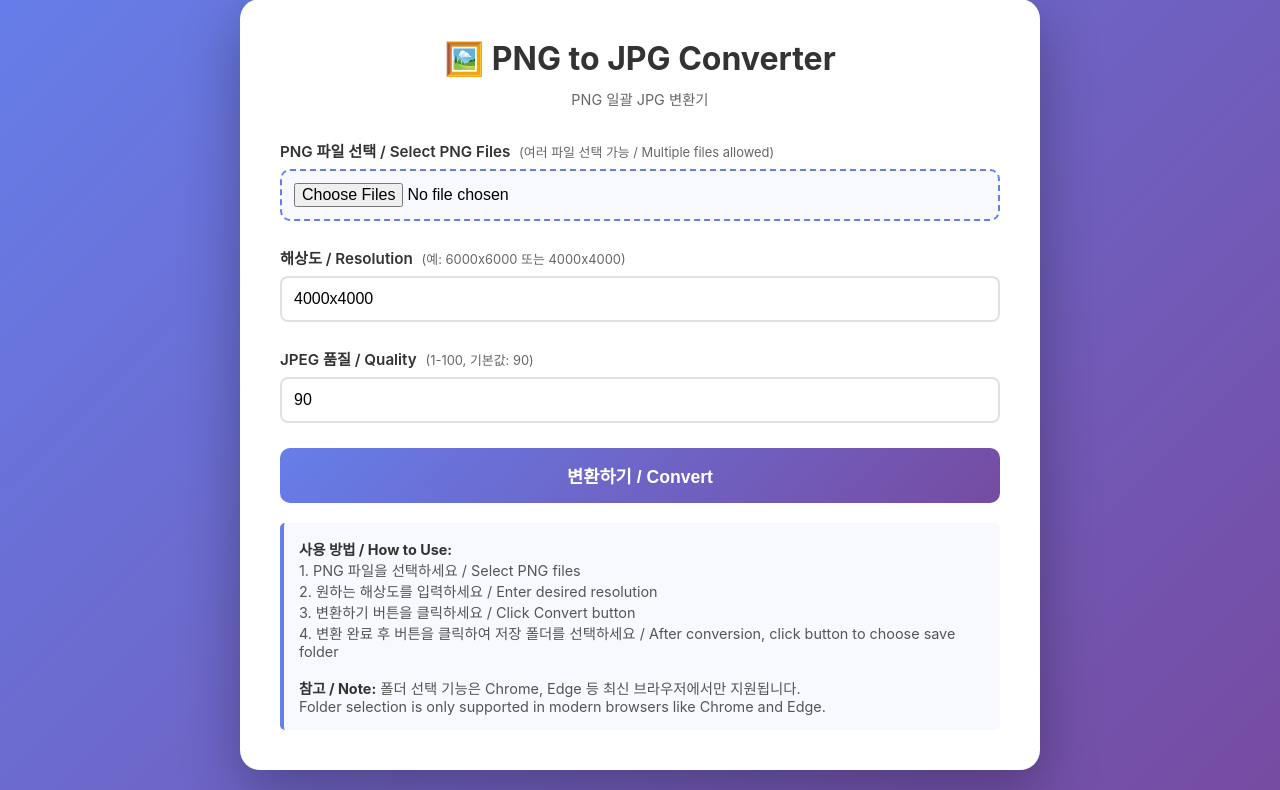
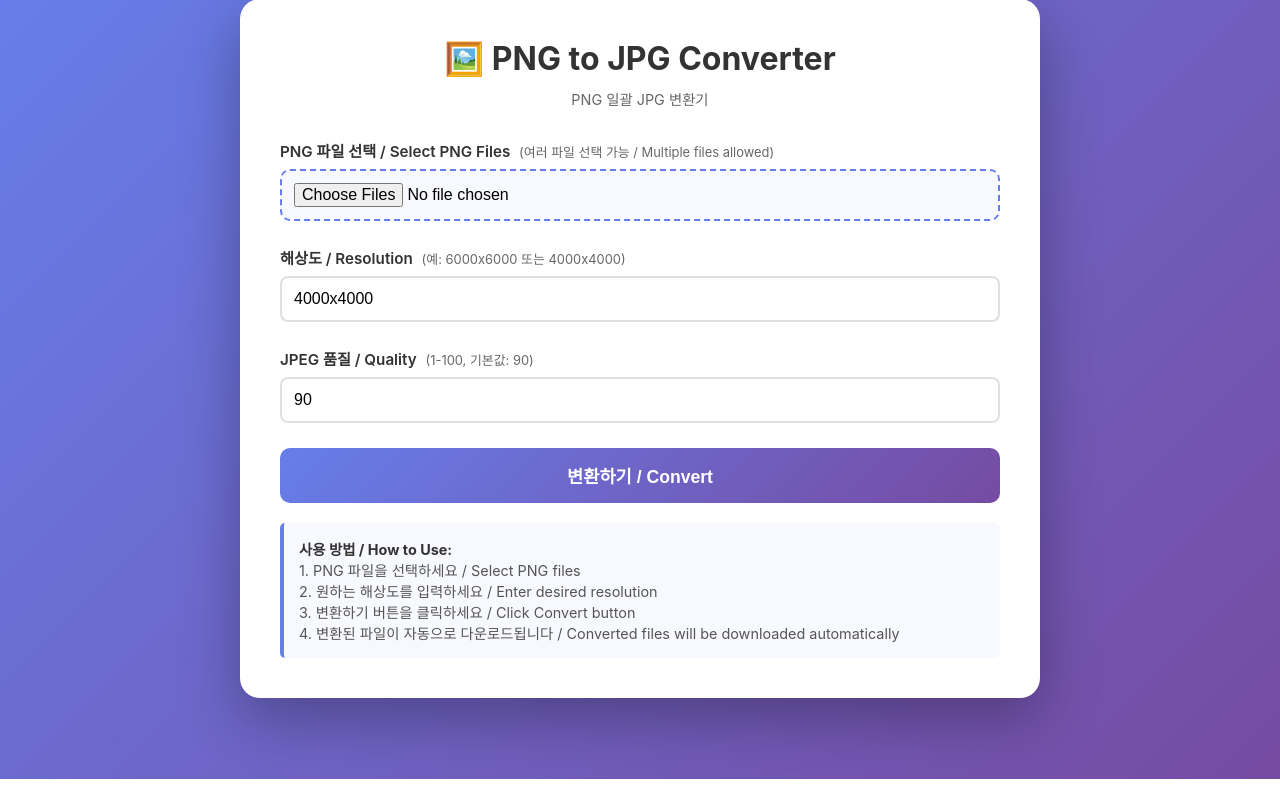
Before and after one commit to JIMPARK80/PNG-to-JPG-converter, a Flask app: page / in a window 1280 px wide. Shown: the part 21-811 px from the top of the page. Run offline with Flask 3, Linux system fonts and the light colour scheme; some libraries are stand-ins or nearby versions.

Commit message:
revert: Revert to initial Render deployment state - Remove folder selection, restore auto download

```diff
--- a/templates/index.html
+++ b/templates/index.html
@@ -4,8 +4,6 @@
     <meta charset="UTF-8">
     <meta name="viewport" content="width=device-width, initial-scale=1.0">
     <title>PNG to JPG Converter / PNG 일괄 JPG 변환기</title>
-    <!-- JSZip 라이브러리 (ZIP 파일 압축 해제용) -->
-    <script src="https://cdnjs.cloudflare.com/ajax/libs/jszip/3.10.1/jszip.min.js"></script>
     <style>
         * {
             margin: 0;
@@ -282,10 +280,7 @@
             1. PNG 파일을 선택하세요 / Select PNG files<br>
             2. 원하는 해상도를 입력하세요 / Enter desired resolution<br>
             3. 변환하기 버튼을 클릭하세요 / Click Convert button<br>
-            4. 변환 완료 후 버튼을 클릭하여 저장 폴더를 선택하세요 / After conversion, click button to choose save folder<br>
-            <br>
-            <strong>참고 / Note:</strong> 폴더 선택 기능은 Chrome, Edge 등 최신 브라우저에서만 지원됩니다.<br>
-            Folder selection is only supported in modern browsers like Chrome and Edge.
+            4. 변환된 파일이 자동으로 다운로드됩니다 / Converted files will be downloaded automatically
         </div>
     </div>
 
@@ -362,101 +357,29 @@
 
                 // 다운로드 버튼 텍스트 설정
                 if (isZip && fileCount > 1) {
-                    downloadLink.textContent = `📦 ${fileCount}개 파일 저장 폴더 선택 / Choose folder for ${fileCount} files`;
+                    downloadLink.textContent = `📦 ${fileCount}개 파일 압축 다운로드 / Download ${fileCount} files as ZIP`;
                     downloadInfo.innerHTML = `
                         <strong>✅ 변환 완료! / Conversion Complete!</strong><br>
                         ${fileCount}개의 파일이 압축되어 있습니다 / ${fileCount} files are compressed<br>
-                        아래 버튼을 클릭하여 저장 폴더를 선택하세요 / Click the button below to choose save folder
+                        아래 버튼을 클릭하여 다운로드하세요 / Click the button below to download
                     `;
                 } else {
-                    downloadLink.textContent = `📥 ${filename} 저장 폴더 선택 / Choose folder for ${filename}`;
+                    downloadLink.textContent = `📥 ${filename} 다운로드 / Download ${filename}`;
                     downloadInfo.innerHTML = `
                         <strong>✅ 변환 완료! / Conversion Complete!</strong><br>
-                        아래 버튼을 클릭하여 저장 폴더를 선택하세요 / Click the button below to choose save folder
+                        아래 버튼을 클릭하여 다운로드하세요 / Click the button below to download
                     `;
                 }
+
+                // 다운로드 링크 설정
+                downloadLink.href = url;
+                downloadLink.download = filename;
 
                 // 다운로드 섹션 표시
                 downloadSection.classList.add('active');
 
                 // 로딩 상태 리셋
                 resetLoadingState();
-
-                // 다운로드 링크 클릭 이벤트 - 폴더 선택 팝업
-                downloadLink.onclick = async function(e) {
-                    e.preventDefault();
-
-                    // File System Access API 지원 확인
-                    if (!window.showDirectoryPicker) {
-                        // 지원하지 않는 브라우저는 기본 다운로드
-                        alert('이 브라우저는 폴더 선택을 지원하지 않습니다. 기본 다운로드로 진행합니다.\nThis browser does not support folder selection. Using default download.');
-                        downloadLink.href = url;
-                        downloadLink.click();
-                        return;
-                    }
-
-                    try {
-                        // 폴더 선택 팝업 표시
-                        const directoryHandle = await window.showDirectoryPicker();
-
-                        // 로딩 표시
-                        downloadLink.textContent = '저장 중... / Saving...';
-                        downloadLink.style.pointerEvents = 'none';
-
-                        if (isZip && fileCount > 1) {
-                            // ZIP 파일 압축 해제 및 저장
-                            const zip = await JSZip.loadAsync(blob);
-                            let savedCount = 0;
-
-                            for (const [relativePath, file] of Object.entries(zip.files)) {
-                                if (!file.dir) {
-                                    const fileData = await file.async('blob');
-                                    const fileHandle = await directoryHandle.getFileHandle(relativePath, { create: true });
-                                    const writable = await fileHandle.createWritable();
-                                    await writable.write(fileData);
-                                    await writable.close();
-                                    savedCount++;
-                                }
-                            }
-
-                            downloadLink.textContent = `✅ ${savedCount}개 파일 저장 완료! / ${savedCount} files saved!`;
-                            downloadInfo.innerHTML = `
-                                <strong>✅ 저장 완료! / Save Complete!</strong><br>
-                                ${savedCount}개의 파일이 선택한 폴더에 저장되었습니다 / ${savedCount} files saved to selected folder
-                            `;
-                        } else {
-                            // 단일 파일 저장
-                            const fileHandle = await directoryHandle.getFileHandle(filename, { create: true });
-                            const writable = await fileHandle.createWritable();
-                            await writable.write(blob);
-                            await writable.close();
-
-                            downloadLink.textContent = `✅ 저장 완료! / Save Complete!`;
-                            downloadInfo.innerHTML = `
-                                <strong>✅ 저장 완료! / Save Complete!</strong><br>
-                                파일이 선택한 폴더에 저장되었습니다 / File saved to selected folder
-                            `;
-                        }
-
-                        // URL 정리
-                        window.URL.revokeObjectURL(url);
-
-                    } catch (error) {
-                        if (error.name === 'AbortError') {
-                            // 사용자가 취소한 경우
-                            downloadLink.textContent = isZip && fileCount > 1
-                                ? `📦 ${fileCount}개 파일 저장 폴더 선택 / Choose folder for ${fileCount} files`
-                                : `📥 ${filename} 저장 폴더 선택 / Choose folder for ${filename}`;
-                        } else {
-                            console.error('Error:', error);
-                            alert('저장 중 오류가 발생했습니다 / An error occurred while saving: ' + error.message);
-                            // 오류 발생 시 기본 다운로드로 폴백
-                            downloadLink.href = url;
-                            downloadLink.click();
-                        }
-                        downloadLink.style.pointerEvents = 'auto';
-                    }
-                };
 
             } catch (error) {
                 console.error('Error:', error);
```
